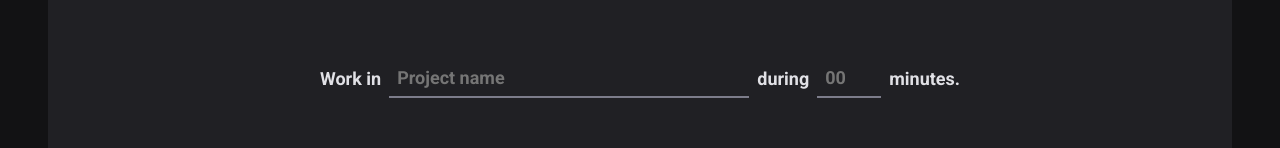
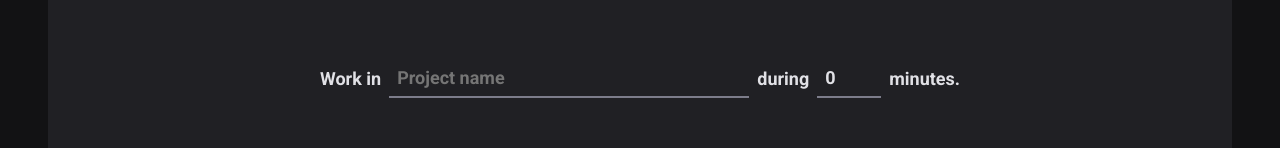
Before and after one commit to ElRobinson/timer, a React (Vite) app: page / in a window 1280 px wide. Shown: the part 166-314 px from the top of the page. Built offline with nearby package versions, Linux system fonts and the light colour scheme.

Commit message:
feat: added types

```diff
--- a/src/pages/Home/index.tsx
+++ b/src/pages/Home/index.tsx
@@ -10,12 +10,18 @@ const newCycleFormValidationSchema = zod.object({
   minutesAmount: zod.number().min(5, 'time must be at least 5 min').max(60, 'time must be at max 60 min'),
 })
 
+type NewCycleFormData = zod.infer<typeof newCycleFormValidationSchema>
+
 export function Home() {
-  const { register, handleSubmit, watch } = useForm({
+  const { register, handleSubmit, watch } = useForm<NewCycleFormData>({
     resolver: zodResolver(newCycleFormValidationSchema),
+    defaultValues: {
+      task: '',
+      minutesAmount: 0,
+    }
   })
 
-  function handleCreateNewCycle(data: any) {
+  function handleCreateNewCycle(data: NewCycleFormData) {
     console.log(data);
   }
 
```
